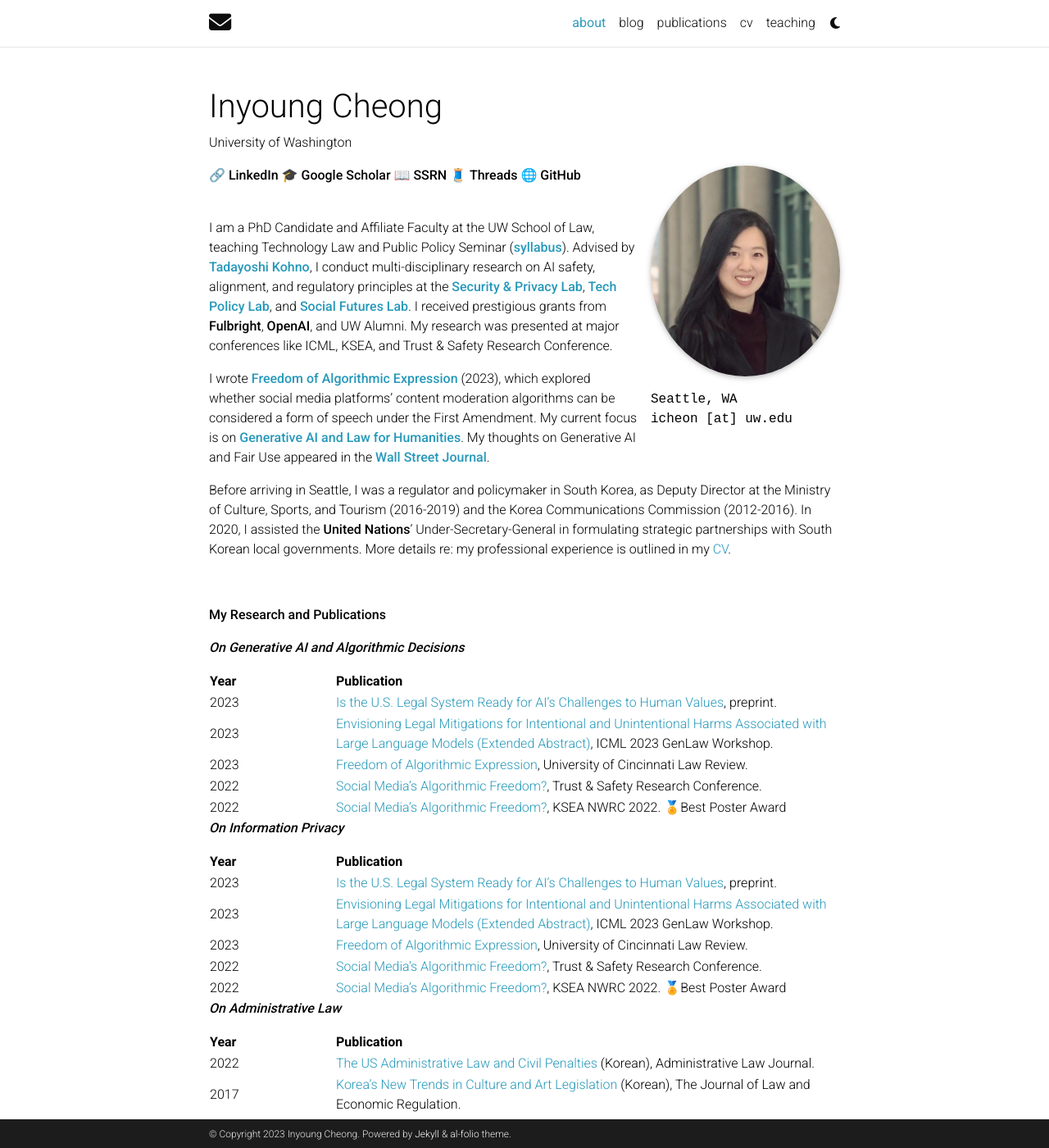
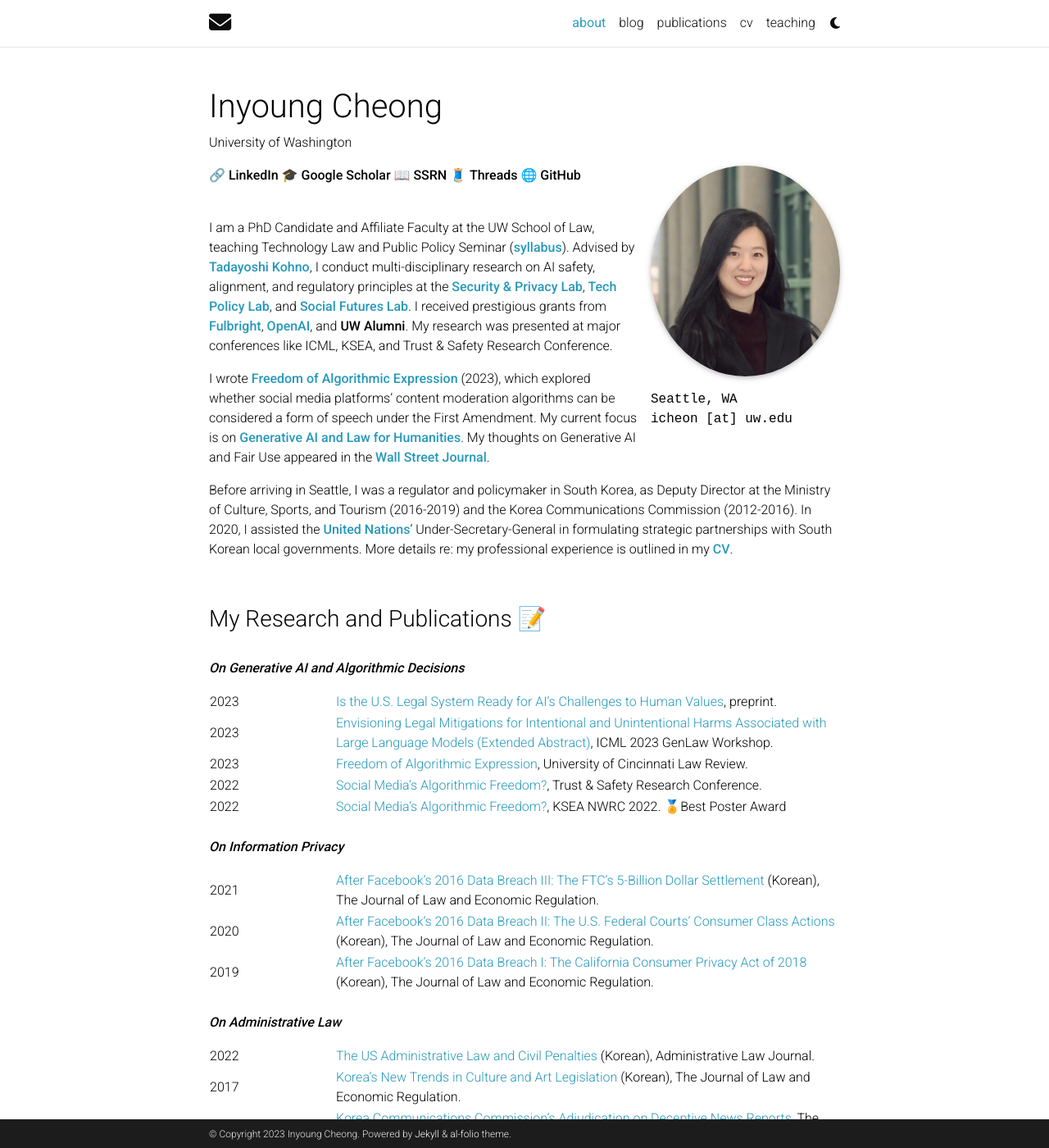
Before and after one commit to inyoungcheong/inyoungcheong.github.io, a Jekyll site: the page built from _pages/about.md, in a window 1280 px wide and 1400 px high. Shown: the whole window at 82% size. Built offline with Jekyll 4.4.1, drawn with Linux system fonts in a browser that asks for light colours; full-size pictures stand in for the smaller copies a plugin makes; comment, search, counter and statistics services are not loaded; a style sheet for code colours, icons or effects is not loaded; some of the changed text lies outside the part shown.

Commit message:
about.md year align8

```diff
--- a/_pages/about.md
+++ b/_pages/about.md
@@ -20,29 +20,25 @@
 🔗 <a href="https://www.linkedin.com/in/inyoungcheong"><strong>LinkedIn</strong></a>   🎓 <a href="https://scholar.google.com/citations?user=xwZI_jcAAAAJ"><strong>Google Scholar</strong></a>   📖 <a href="https://papers.ssrn.com/sol3/cf_dev/AbsByAuth.cfm?per_id=3864423"><strong>SSRN</strong></a>   🧵 <a href="https://www.threads.net/@inyoungcheong"><strong>Threads</strong></a>   🌐 <a href="https://github.com/inyoungcheong"><strong>GitHub</strong></a>
 
 <br>
-I am a PhD Candidate and Affiliate Faculty at the UW School of Law, teaching Technology Law and Public Policy Seminar (<strong>[syllabus](https://inyoungcheong.notion.site/LAW-E553-79718cccf6f54679a2b0c7a08eaf6d5f)</strong>). Advised by <strong>[Tadayoshi Kohno](https://homes.cs.washington.edu/~yoshi/)</strong>, I conduct multi-disciplinary research on AI safety, alignment, and regulatory principles at the <strong>[Security & Privacy Lab](https://seclab.cs.washington.edu/people/)</strong>,<strong> [Tech Policy Lab](https://techpolicylab.uw.edu/about/#our-people)</strong>, and <strong>[Social Futures Lab](https://social.cs.washington.edu/)</strong>. I received prestigious grants from <strong>Fulbright</strong>, <strong>OpenAI</strong>, and UW Alumni. My research was presented at major conferences like ICML, KSEA, and Trust & Safety Research Conference.
+I am a PhD Candidate and Affiliate Faculty at the UW School of Law, teaching Technology Law and Public Policy Seminar (<strong>[syllabus](https://inyoungcheong.notion.site/LAW-E553-79718cccf6f54679a2b0c7a08eaf6d5f)</strong>). Advised by <strong>[Tadayoshi Kohno](https://homes.cs.washington.edu/~yoshi/)</strong>, I conduct multi-disciplinary research on AI safety, alignment, and regulatory principles at the <strong>[Security & Privacy Lab](https://seclab.cs.washington.edu/people/)</strong>,<strong> [Tech Policy Lab](https://techpolicylab.uw.edu/about/#our-people)</strong>, and <strong>[Social Futures Lab](https://social.cs.washington.edu/)</strong>. I received prestigious grants from <strong>[Fulbright](https://fulbright.org/)</strong>, <strong>[OpenAI](https://openai.com/blog/democratic-inputs-to-ai)</strong>, and <strong>UW Alumni</strong>. My research was presented at major conferences like ICML, KSEA, and Trust & Safety Research Conference.
 
 I wrote <strong>[Freedom of Algorithmic Expression](https://scholarship.law.uc.edu/uclr/vol91/iss3/2/)</strong> (2023), which explored whether social media platforms' content moderation algorithms can be considered a form of speech under the First Amendment. My current focus is on <strong>[Generative AI and Law for Humanities](https://genlaw.github.io/CameraReady/32.pdf)</strong>. My thoughts on Generative AI and Fair Use appeared in the <strong>[Wall Street Journal](https://www.wsj.com/amp/articles/ai-chatgpt-dall-e-microsoft-rutkowski-github-artificial-intelligence-11675466857?mod=latest_headlines)</strong>.
 
-Before arriving in Seattle, I was a regulator and policymaker in South Korea, as Deputy Director at the Ministry of Culture, Sports, and Tourism (2016-2019) and the Korea Communications Commission (2012-2016). In 2020, I assisted the <strong>United Nations</strong>' Under-Secretary-General in formulating strategic partnerships with South Korean local governments. More details re: my professional experience is outlined in my [CV](https://inyoungcheong.github.io/cv/).
+Before arriving in Seattle, I was a regulator and policymaker in South Korea, as Deputy Director at the Ministry of Culture, Sports, and Tourism (2016-2019) and the Korea Communications Commission (2012-2016). In 2020, I assisted the <strong>[United Nations](https://www.hapskorea.com/busan-named-un75-partner-city/)</strong>' Under-Secretary-General in formulating strategic partnerships with South Korean local governments. More details re: my professional experience is outlined in my <strong>[CV](https://inyoungcheong.github.io/cv/)</strong>.
 
 <br>
 
 
 
-<p><strong>My Research and Publications</strong></p>
+### My Research and Publications 📝
+<br>
 <i><strong>On Generative AI and Algorithmic Decisions</strong></i>
+<br>
 <table>
   <colgroup>
     <col width="20%" />
     <col width="80%" />
   </colgroup>
-  <thead>
-    <tr class="header">
-      <th>Year</th>
-      <th>Publication</th>
-    </tr>
-  </thead>
   <tbody>
     <tr>
       <td markdown="span">2023</td>
@@ -66,56 +62,35 @@
     </tr>
   </tbody>
 </table>
-
-<i><strong>On Information Privacy</strong></i>
+<br>
+<i><strong>On Information Privacy</strong></i><br>
 <table>
   <colgroup>
     <col width="20%" />
     <col width="80%" />
   </colgroup>
-  <thead>
-    <tr class="header">
-      <th>Year</th>
-      <th>Publication</th>
-    </tr>
-  </thead>
   <tbody>
     <tr>
-      <td markdown="span">2023</td>
-      <td markdown="span">[Is the U.S. Legal System Ready for AI’s Challenges to Human Values](https://arxiv.org/pdf/2308.15906.pdf), preprint.</td>
+      <td markdown="span">2021</td>
+      <td markdown="span">[After Facebook's 2016 Data Breach III: The FTC's 5-Billion Dollar Settlement](/assets/pdf/2021-facebook3.pdf) (Korean), The Journal of Law and Economic Regulation.</td>
     </tr>
     <tr>
-      <td markdown="span">2023</td>
-      <td markdown="span">[Envisioning Legal Mitigations for Intentional and Unintentional Harms Associated with Large Language Models (Extended Abstract)](https://genlaw.github.io/CameraReady/32.pdf), ICML 2023 GenLaw Workshop.</td>
+      <td markdown="span">2020</td>
+      <td markdown="span">[After Facebook's 2016 Data Breach II: The U.S. Federal Courts' Consumer Class Actions](/assets/pdf/2020-facebook2.pdf) (Korean), The Journal of Law and Economic Regulation.</td>
     </tr>
     <tr>
-      <td markdown="span">2023</td>
-      <td markdown="span">[Freedom of Algorithmic Expression](https://scholarship.law.uc.edu/uclr/vol91/iss3/2/), University of Cincinnati Law Review.</td>
-    </tr>
-    <tr>
-      <td markdown="span">2022</td>
-      <td markdown="span">[Social Media's Algorithmic Freedom?](/assets/pdf/poster-2022.png), Trust & Safety Research Conference.</td>
-    </tr>
-    <tr>
-      <td markdown="span">2022</td>
-      <td markdown="span">[Social Media's Algorithmic Freedom?](/assets/pdf/poster-2022.png), KSEA NWRC 2022. 🏅Best Poster Award</td>
+      <td markdown="span">2019</td>
+      <td markdown="span">[After Facebook's 2016 Data Breach I: The California Consumer Privacy Act of 2018](/assets/pdf/2019-facebook1.pdf) (Korean), The Journal of Law and Economic Regulation.</td>
     </tr>
   </tbody>
 </table>
-
-
-<i><strong>On Administrative Law</strong></i>
+<br>
+<i><strong>On Administrative Law</strong></i><br>
 <table>
   <colgroup>
     <col width="20%" />
     <col width="80%" />
   </colgroup>
-  <thead>
-    <tr class="header">
-      <th>Year</th>
-      <th>Publication</th>
-    </tr>
-  </thead>
   <tbody>
     <tr>
       <td markdown="span">2022</td>
@@ -135,19 +110,14 @@
     </tr>
   </tbody>
 </table>
-
-<p><strong>Selected Talks</strong></p>
+<br>
+### Selected Talks 💡
+<br>
 <table>
   <colgroup>
     <col width="20%" />
     <col width="80%" />
   </colgroup>
-  <thead>
-    <tr class="header">
-      <th>Year</th>
-      <th>Talk</th>
-    </tr>
-  </thead>
   <tbody>
     <tr>
       <td markdown="span">2023</td>
@@ -167,20 +137,13 @@
     </tr>
   </tbody>
 </table>
-
-
-<p><strong>My Books</strong></p>
-<table>
-  <colgroup>
+<br>
+### My Books ✍️
+<br>
+<colgroup>
     <col width="20%" />
     <col width="80%" />
   </colgroup>
-  <thead>
-    <tr class="header">
-      <th>Year</th>
-      <th>Book</th>
-    </tr>
-  </thead>
   <tbody>
     <tr>
       <td markdown="span">2023</td>
@@ -192,19 +155,14 @@
     </tr>
   </tbody>
 </table>
-
-<p><strong>My Musings in the News</strong></p>
+<br>
+### My Musings in the News 📰
+<br>
 <table>
   <colgroup>
     <col width="20%" />
     <col width="80%" />
   </colgroup>
-  <thead>
-    <tr class="header">
-      <th>Year</th>
-      <th>News Article</th>
-    </tr>
-  </thead>
   <tbody>
     <tr>
       <td markdown="span">2023</td>
```
